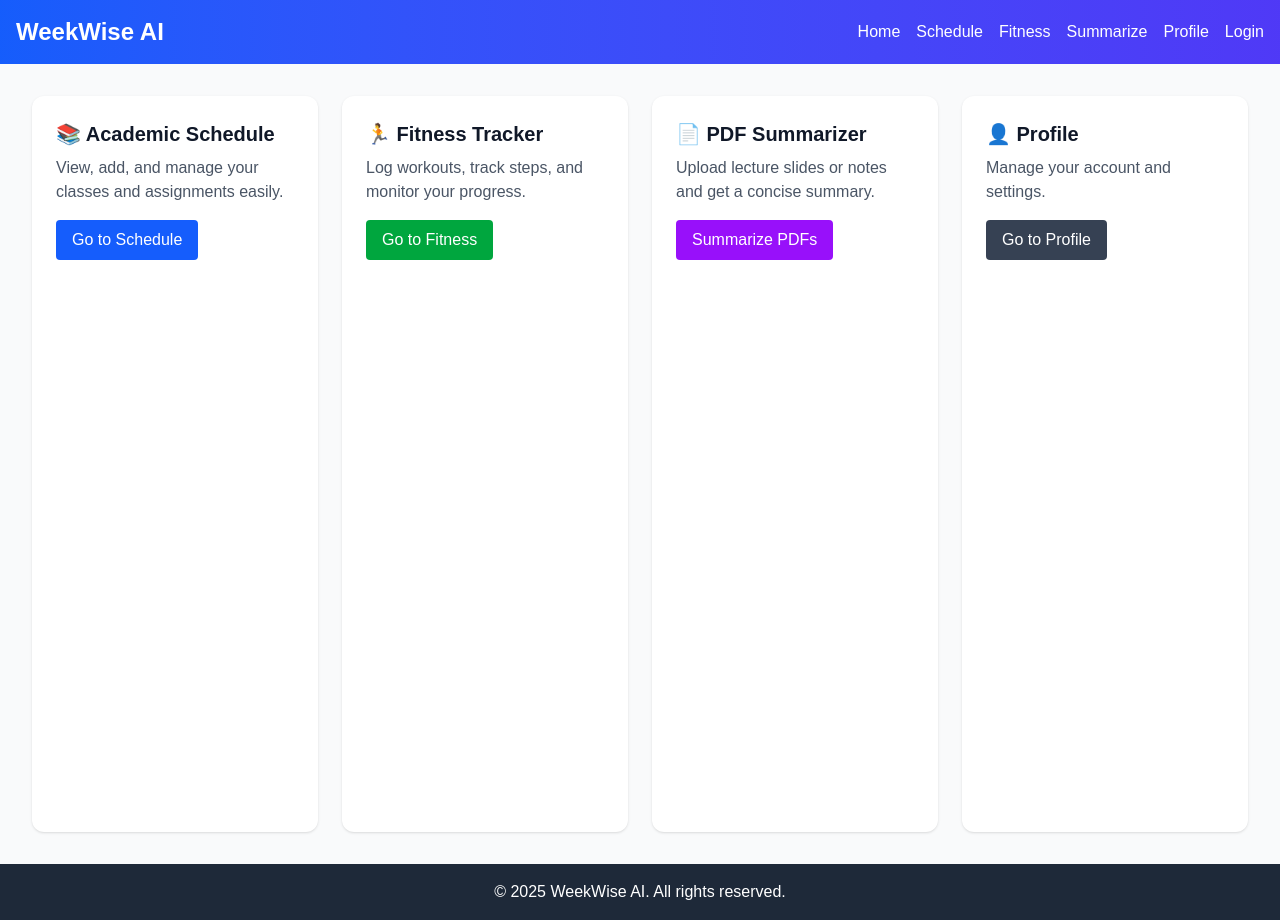
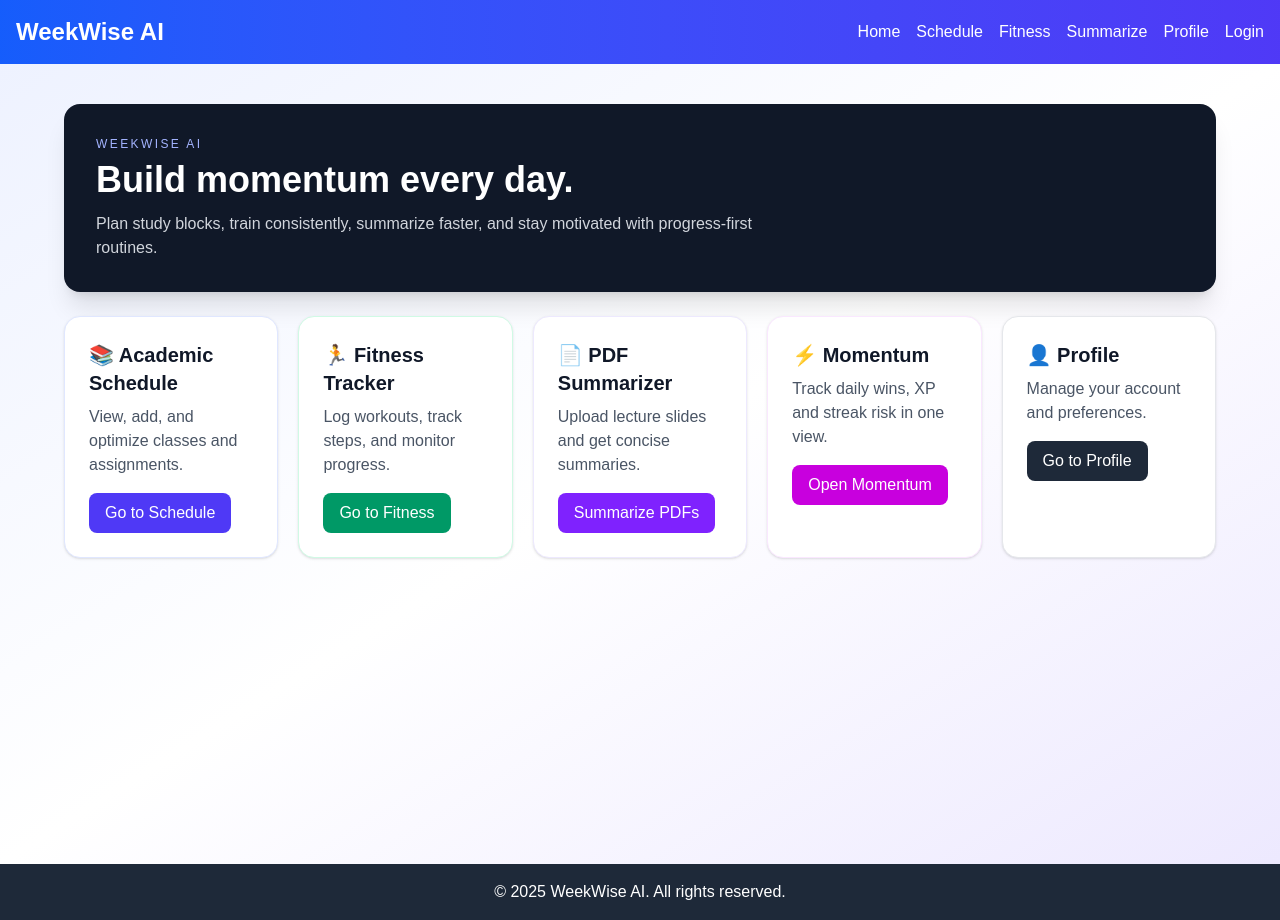
Before and after one commit to klajdi24/weekwise-ai, a Next.js app: page / in a window 1280 px wide. Built offline with nearby package versions, Linux system fonts and the light colour scheme; no server answers.

Commit message:
feat: add live momentum pulse on home dashboard

```diff
--- a/app/api/gamification/summary/route.ts
+++ b/app/api/gamification/summary/route.ts
@@ -65,6 +65,20 @@ export async function GET(req: NextRequest) {
     const streakStatus = streak >= 7 ? "safe" : streak >= 3 ? "warming" : "risk";
     const consistencyScore = Math.min(100, Math.round((studyCount * 8 + workoutCount * 10 + eventCount * 2) / 3));
 
+    const nextBestAction =
+      streakStatus === "risk"
+        ? "Log one workout or add one study block today to protect your streak."
+        : streakStatus === "warming"
+        ? "You are close to a safe streak — complete one more key action today."
+        : "Great pace. Keep your streak alive by planning tomorrow before bed.";
+
+    const streakAdvice =
+      streakStatus === "risk"
+        ? "Streak is fragile"
+        : streakStatus === "warming"
+        ? "Streak is building"
+        : "Streak is stable";
+
     const dailyGoalTarget = 3;
     const dailyGoalDone = Math.min(dailyGoalTarget, Math.floor((studyCount + workoutCount) / 2));
 
@@ -101,6 +115,8 @@ export async function GET(req: NextRequest) {
       dailyGoalDone,
       badges,
       checklist,
+      nextBestAction,
+      streakAdvice,
       latestWorkoutAt: latestWorkoutDate?.toISOString() ?? null,
       isPremium: !!profile?.is_premium,
     });
--- a/app/page.tsx
+++ b/app/page.tsx
@@ -1,60 +1,124 @@
 "use client";
+
 import Link from "next/link";
+import { useEffect, useState } from "react";
+import { getSupabaseClient } from "@/lib/supabaseClient";
+
+interface HomeMomentum {
+  xp: number;
+  level: number;
+  streak: number;
+  streakStatus: "safe" | "warming" | "risk";
+  streakAdvice: string;
+  nextBestAction: string;
+}
 
 export default function Home() {
+  const supabase = getSupabaseClient();
+  const [momentum, setMomentum] = useState<HomeMomentum | null>(null);
+
+  useEffect(() => {
+    if (!supabase) return;
+
+    const loadMomentum = async () => {
+      const [{ data: userData }, { data: sessionData }] = await Promise.all([
+        supabase.auth.getUser(),
+        supabase.auth.getSession(),
+      ]);
+
+      const token = sessionData?.session?.access_token;
+      if (!userData?.user || !token) return;
+
+      const res = await fetch("/api/gamification/summary", {
+        headers: {
+          Authorization: `Bearer ${token}`,
+        },
+      });
+
+      if (!res.ok) return;
+      const data = (await res.json()) as HomeMomentum;
+      setMomentum(data);
+    };
+
+    loadMomentum();
+  }, [supabase]);
+
+  const streakTone =
+    momentum?.streakStatus === "risk"
+      ? "border-rose-200 bg-rose-50 text-rose-900"
+      : momentum?.streakStatus === "warming"
+      ? "border-amber-200 bg-amber-50 text-amber-900"
+      : "border-emerald-200 bg-emerald-50 text-emerald-900";
+
   return (
-    <main className="flex-1 p-8 grid grid-cols-1 md:grid-cols-4 gap-6 min-h-screen bg-gray-50 text-gray-900">
-      {/* Academic Schedule */}
-      <div className="bg-white p-6 rounded-xl shadow hover:shadow-lg transition">
+    <main className="min-h-screen bg-gradient-to-br from-indigo-50 via-white to-violet-100 text-gray-900 p-6 md:p-10">
+      <section className="max-w-6xl mx-auto space-y-6">
+        <div className="rounded-2xl p-6 md:p-8 bg-gray-900 text-white shadow-xl">
+          <p className="text-xs uppercase tracking-[0.2em] text-indigo-300">WeekWise AI</p>
+          <h1 className="text-3xl md:text-4xl font-bold mt-2">Build momentum every day.</h1>
+          <p className="text-gray-300 mt-3 max-w-2xl">
+            Plan study blocks, train consistently, summarize faster, and stay motivated with progress-first routines.
+          </p>
+        </div>
+
+        {momentum && (
+          <div className={`rounded-2xl border p-5 shadow ${streakTone}`}>
+            <div className="flex flex-wrap items-center justify-between gap-3">
+              <div>
+                <p className="text-xs uppercase tracking-wide opacity-80">Live Momentum Pulse</p>
+                <p className="text-2xl font-bold mt-1">Level {momentum.level} • {momentum.xp} XP • 🔥 {momentum.streak} day streak</p>
+                <p className="text-sm mt-1">{momentum.streakAdvice}</p>
+              </div>
+              <Link href="/momentum" className="px-4 py-2 rounded-lg bg-gray-900 text-white hover:bg-black transition">
+                Open Momentum
+              </Link>
+            </div>
+            <p className="text-sm mt-3 font-medium">Next best action: {momentum.nextBestAction}</p>
+          </div>
+        )}
+
+        <div className="grid grid-cols-1 md:grid-cols-2 xl:grid-cols-5 gap-5">
+          <div className="bg-white p-6 rounded-2xl border border-indigo-100 shadow hover:shadow-lg transition">
             <h2 className="text-xl font-semibold mb-2">📚 Academic Schedule</h2>
-        <p className="text-gray-600 mb-4">
-          View, add, and manage your classes and assignments easily.
-        </p>
+            <p className="text-gray-600 mb-4">View, add, and optimize classes and assignments.</p>
             <Link href="/schedule">
-          <button className="bg-blue-600 text-white px-4 py-2 rounded hover:bg-blue-700 transition">
-            Go to Schedule
-          </button>
+              <button className="bg-indigo-600 text-white px-4 py-2 rounded-lg hover:bg-indigo-700 transition">Go to Schedule</button>
             </Link>
           </div>
 
-      {/* Fitness Tracker */}
-      <div className="bg-white p-6 rounded-xl shadow hover:shadow-lg transition">
+          <div className="bg-white p-6 rounded-2xl border border-emerald-100 shadow hover:shadow-lg transition">
             <h2 className="text-xl font-semibold mb-2">🏃 Fitness Tracker</h2>
-        <p className="text-gray-600 mb-4">
-          Log workouts, track steps, and monitor your progress.
-        </p>
+            <p className="text-gray-600 mb-4">Log workouts, track steps, and monitor progress.</p>
             <Link href="/fitness">
-          <button className="bg-green-600 text-white px-4 py-2 rounded hover:bg-green-700 transition">
-            Go to Fitness
-          </button>
+              <button className="bg-emerald-600 text-white px-4 py-2 rounded-lg hover:bg-emerald-700 transition">Go to Fitness</button>
             </Link>
           </div>
 
-      {/* PDF Summarizer */}
-      <div className="bg-white p-6 rounded-xl shadow hover:shadow-lg transition">
+          <div className="bg-white p-6 rounded-2xl border border-violet-100 shadow hover:shadow-lg transition">
             <h2 className="text-xl font-semibold mb-2">📄 PDF Summarizer</h2>
-        <p className="text-gray-600 mb-4">
-          Upload lecture slides or notes and get a concise summary.
-        </p>
+            <p className="text-gray-600 mb-4">Upload lecture slides and get concise summaries.</p>
             <Link href="/summarize">
-          <button className="bg-purple-600 text-white px-4 py-2 rounded hover:bg-purple-700 transition">
-            Summarize PDFs
-          </button>
+              <button className="bg-violet-600 text-white px-4 py-2 rounded-lg hover:bg-violet-700 transition">Summarize PDFs</button>
             </Link>
           </div>
 
-      {/* Profile */}
-      <div className="bg-white p-6 rounded-xl shadow hover:shadow-lg transition">
-        <h2 className="text-xl font-semibold mb-2">👤 Profile</h2>
-        <p className="text-gray-600 mb-4">
-          Manage your account and settings.
-        </p>
-        <Link href="/profile">
-          <button className="bg-gray-700 text-white px-4 py-2 rounded hover:bg-gray-800 transition">
-            Go to Profile
-          </button>
+          <div className="bg-white p-6 rounded-2xl border border-fuchsia-100 shadow hover:shadow-lg transition">
+            <h2 className="text-xl font-semibold mb-2">⚡ Momentum</h2>
+            <p className="text-gray-600 mb-4">Track daily wins, XP and streak risk in one view.</p>
+            <Link href="/momentum">
+              <button className="bg-fuchsia-600 text-white px-4 py-2 rounded-lg hover:bg-fuchsia-700 transition">Open Momentum</button>
             </Link>
           </div>
+
+          <div className="bg-white p-6 rounded-2xl border border-gray-200 shadow hover:shadow-lg transition">
+            <h2 className="text-xl font-semibold mb-2">👤 Profile</h2>
+            <p className="text-gray-600 mb-4">Manage your account and preferences.</p>
+            <Link href="/profile">
+              <button className="bg-gray-800 text-white px-4 py-2 rounded-lg hover:bg-black transition">Go to Profile</button>
+            </Link>
+          </div>
+        </div>
+      </section>
     </main>
   );
 }
```
Lines whose indentation alone changed are shown as unchanged.
